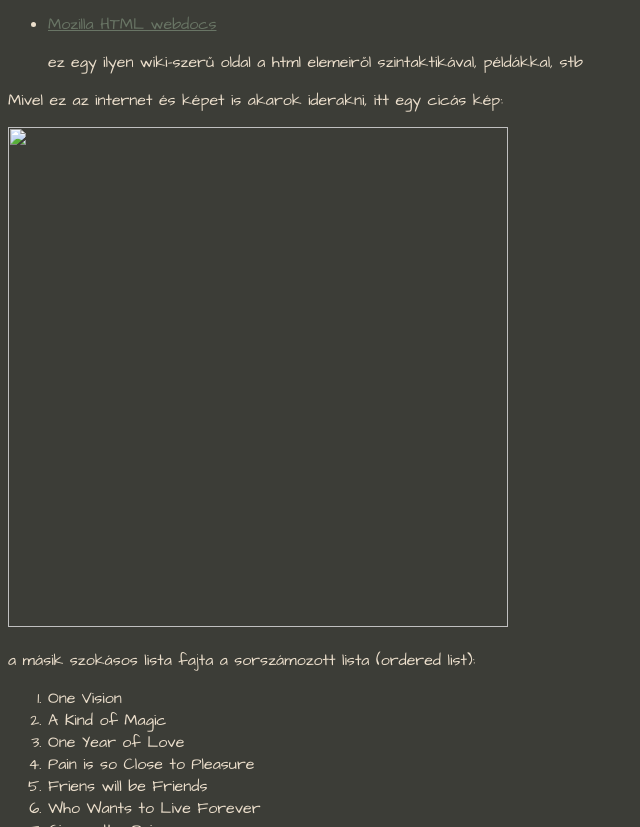
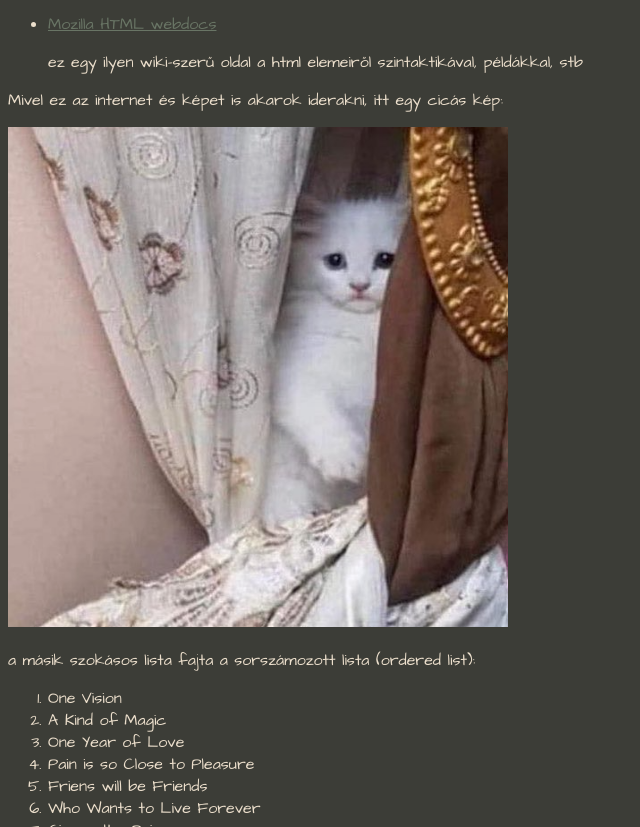
Before and after one commit to jano1102/html-portfolio, a plain HTML site: page index.html in a window 1280 px wide. Shown: the part 491-1318 px from the top of the page, without its empty margins (0-640 px from the left). Drawn offline with Linux system fonts and the light colour scheme.

Commit message:
Update index.html

```diff
--- a/index.html
+++ b/index.html
@@ -28,7 +28,7 @@ más tech-dologé az angol.<br>A font-family a Google ingyenes betűtipusai köz
     <p>ez egy ilyen wiki-szerű oldal a html elemeiről szintaktikával, példákkal, stb</p>
 </ul>
 <p>Mivel ez az internet és képet is akarok iderakni, itt egy cicás kép:</p>
-<img src="./assets/szom_cic_n.jpg" />
+<img src="./assets/szomcic.png" />
 <p>a másik szokásos lista fajta a sorszámozott lista (ordered list):</p>
 <ol>
     <li>One Vision</li>
```
